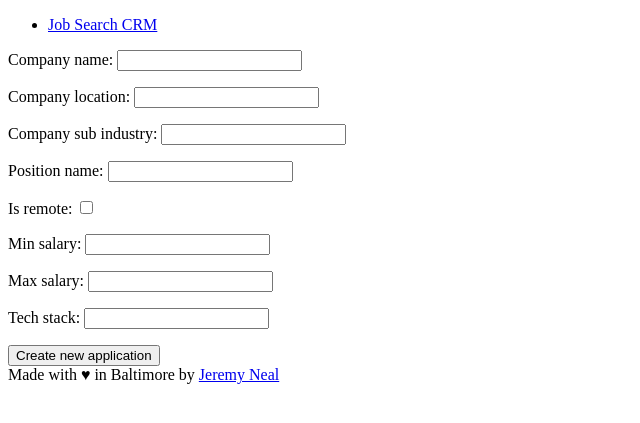
After one commit to radglob/job-search-crm, a Django app: page /applications/new in a window 1280 px wide. The commit adds this page. Shown: the top 423 px of the page, without its empty margins (0-640 px from the left). Run offline with Django 3.2, Linux system fonts and the light colour scheme.

Commit message:
Added views and handlers for creating new applications.

```diff
--- /dev/null
+++ b/job_search_crm/applications/forms.py
@@ -0,0 +1,13 @@
+from django import forms
+
+
+class NewApplicationForm(forms.Form):
+    company_name = forms.CharField()
+    company_location = forms.CharField()
+    company_sub_industry = forms.CharField()
+
+    position_name = forms.CharField()
+    is_remote = forms.BooleanField(required=False)
+    min_salary = forms.IntegerField()
+    max_salary = forms.IntegerField()
+    tech_stack = forms.CharField()
--- a/job_search_crm/applications/models.py
+++ b/job_search_crm/applications/models.py
@@ -46,7 +46,7 @@ class Application(models.Model):
     position = models.ForeignKey(Position, on_delete=models.CASCADE)
     start_date = models.DateField(default=timezone.now)
     end_date = models.DateField(null=True)
-    status = models.CharField(max_length=50, choices=APPLICATION_STATUS_CHOICES)
+    status = models.CharField(max_length=50, choices=APPLICATION_STATUS_CHOICES, default='Open')
 
     def __str__(self):
         return "Application to {}: {}".format(self.position, self.status)
--- a/job_search_crm/applications/templates/applications/applications.html
+++ b/job_search_crm/applications/templates/applications/applications.html
@@ -11,4 +11,5 @@
 {% else %}
   <span>You have no open applications right now.</span>
 {% endif %}
+<a href="{% url 'applications:new_application' %}">Create new application</a>
 {% endblock %}
--- /dev/null
+++ b/job_search_crm/applications/templates/applications/new_application.html
@@ -0,0 +1,9 @@
+{% extends 'applications/base.html' %}
+
+{% block body %}
+<form action="{% url 'applications:create_new_application' %}" method="POST">
+  {% csrf_token %}
+  {{ form.as_p }}
+  <input type="submit" value="Create new application" />
+</form>
+{% endblock %}
--- a/job_search_crm/applications/urls.py
+++ b/job_search_crm/applications/urls.py
@@ -14,4 +14,6 @@ urlpatterns = [
     path("login", views.login, name="login"),
     path("logout", views.logout, name="logout"),
     path("applications", views.ApplicationsView.as_view(), name="applications"),
+    path('applications/new', views.NewApplicationView.as_view(), name='new_application'),
+    path('applications/create', views.create_new_application, name='create_new_application')
 ]
--- a/job_search_crm/applications/views.py
+++ b/job_search_crm/applications/views.py
@@ -1,14 +1,22 @@
 from django.contrib.auth import (
     authenticate, login as auth_login, logout as auth_logout
 )
+from django.contrib import messages
 from django.contrib.auth.models import User
 from django.db.utils import IntegrityError
 from django.http import HttpResponse, HttpResponseRedirect
 from django.shortcuts import render
 from django.urls import reverse
 from django.views.generic import ListView
+from django.views.generic.edit import FormView
 
-from .models import CustomerProfile, Application
+from .models import (
+    Application,
+    Company,
+    CustomerProfile,
+    Position
+)
+from .forms import NewApplicationForm
 
 
 def index(request):
@@ -107,3 +115,39 @@ class ApplicationsView(ListView):
     def get_queryset(self):
         customer = CustomerProfile.objects.get(user=self.request.user)
         return Application.objects.filter(applicant=customer)
+
+
+class NewApplicationView(FormView):
+    template_name = 'applications/new_application.html'
+    form_class = NewApplicationForm
+    success_url = '/applications'
+
+
+def create_new_application(request):
+    company, __ = Company.objects.get_or_create(
+        company_name=request.POST['company_name'],
+        defaults={
+            'location': request.POST['company_location'],
+            'sub_industry': request.POST['company_sub_industry']
+        }
+    )
+    position, __ = Position.objects.get_or_create(
+        company=company,
+        position_name=request.POST['position_name'],
+        defaults={
+            'is_remote': request.POST.get('is_remote', False),
+            'min_salary': request.POST['min_salary'],
+            'max_salary': request.POST['max_salary'],
+            'tech_stack': request.POST['tech_stack']
+        }
+    )
+    application, created = Application.objects.get_or_create(
+        applicant=request.user.customerprofile,
+        position=position
+    )
+    if not created:
+        messages.error = 'This application already exists.'
+        return HttpResponseRedirect(reverse('applications:applications'))
+    else:
+        messages.success = 'New application created!'
+        return HttpResponseRedirect(reverse('applications:applications'))
```
